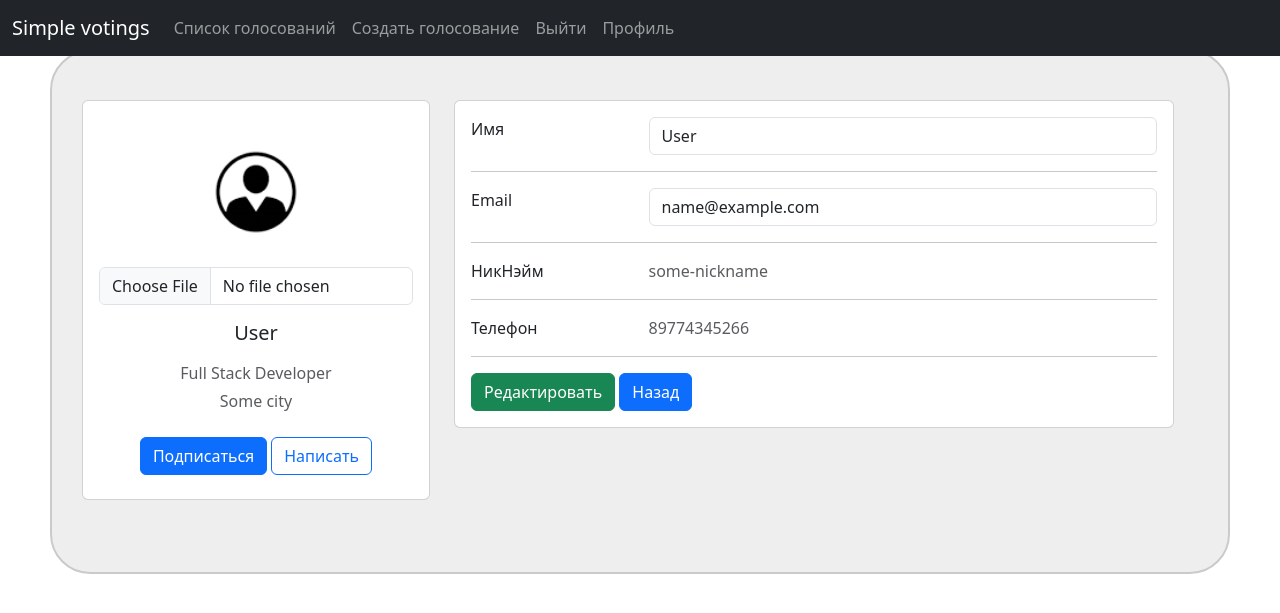
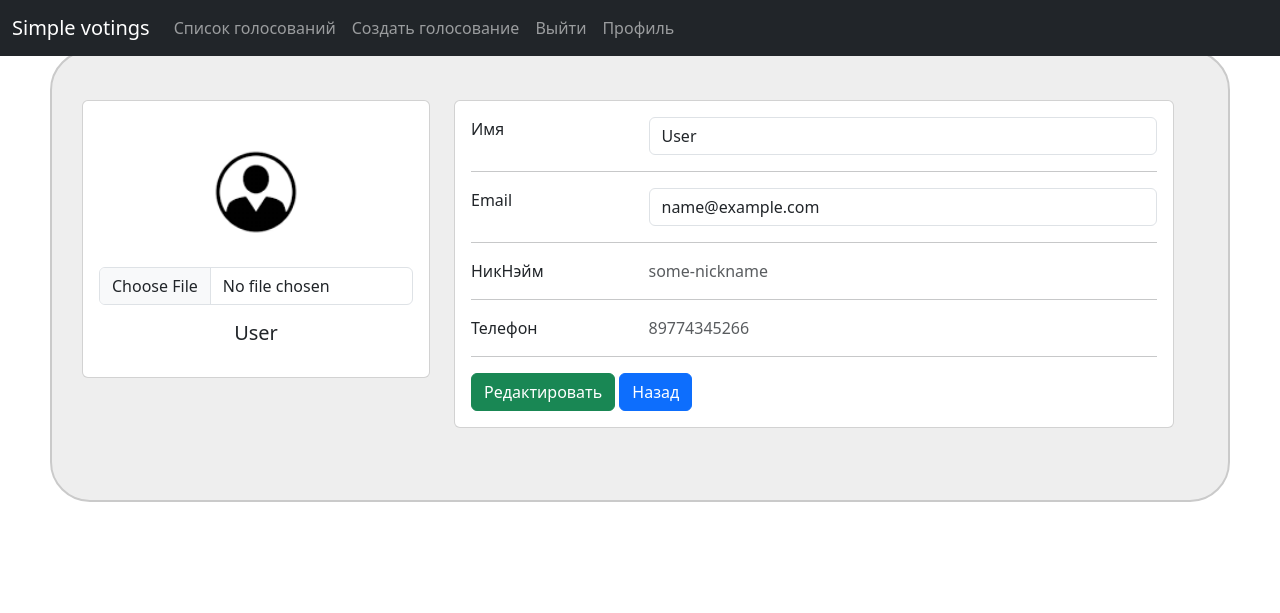
Before and after one commit to setta1a/s1mple_votings_django, a Django app: page /redact_profile/1/ in a window 1280 px wide. Shown: the top 613 px of the page. Run offline with Django 4.2, Linux system fonts and the light colour scheme; the visitor is signed in with stand-in values (Sample User, id 1); data comes from the database, SQL or seed files in the repository; some libraries are stand-ins or nearby versions.

Commit message:
redact redact_profile page

```diff
--- a/first/templates/redact_profile.html
+++ b/first/templates/redact_profile.html
@@ -14,12 +14,6 @@
                              class="rounded-circle img-fluid" style="width: 150px;">
                         <input type="file" class="form-control" id="image" data-buttonText="фотография" name="image">
                         <h5 class="my-3" id="full_name">{{profile.last_name}}</h5>
-                        <p class="text-muted mb-1">Full Stack Developer</p>
-                        <p class="text-muted mb-4"> Some city</p>
-                        <div class="d-flex justify-content-center mb-2">
-                            <button type="button" class="btn btn-primary">Подписаться</button>
-                            <button type="button" class="btn btn-outline-primary ms-1">Написать</button>
-                        </div>
                     </div>
                 </div>
             </div>
```
